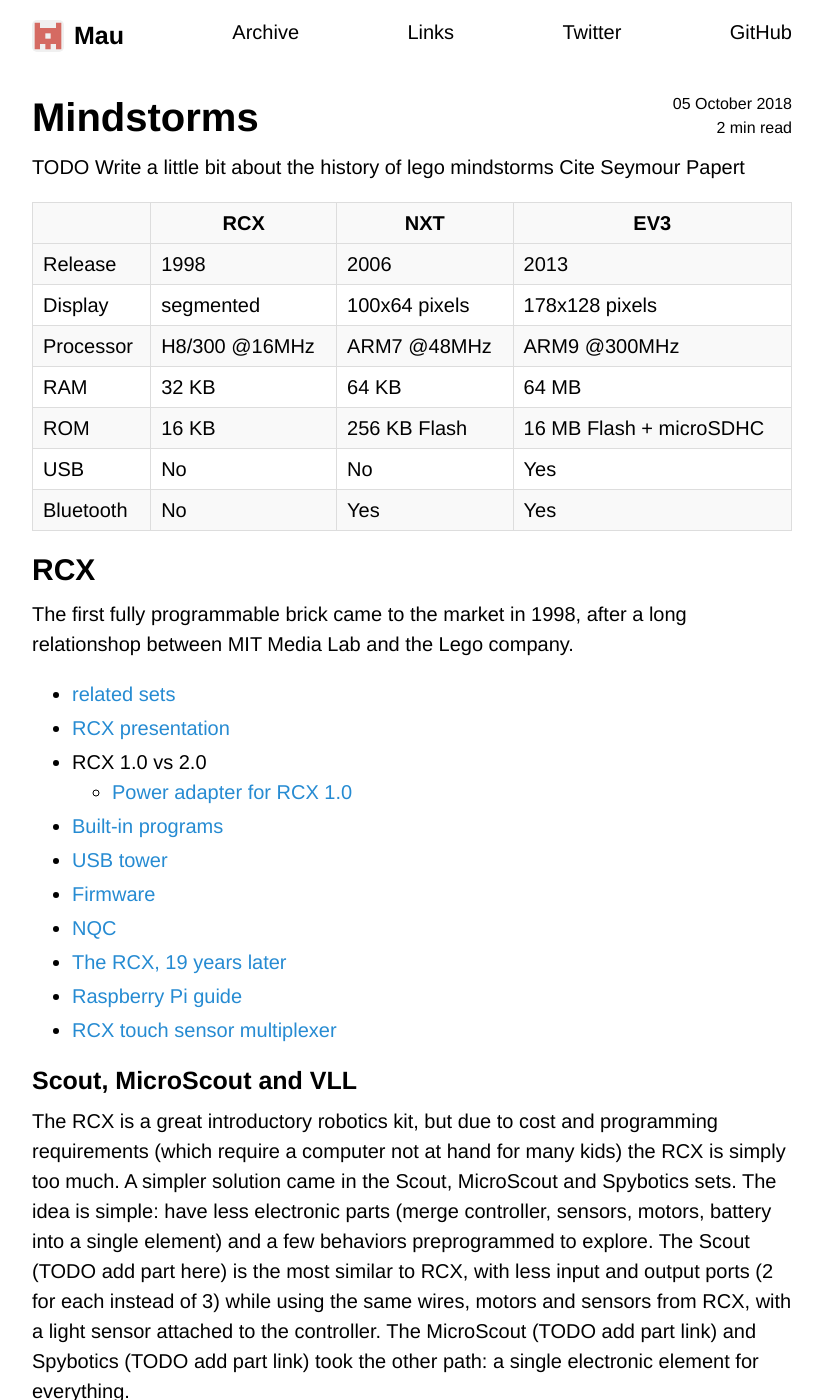
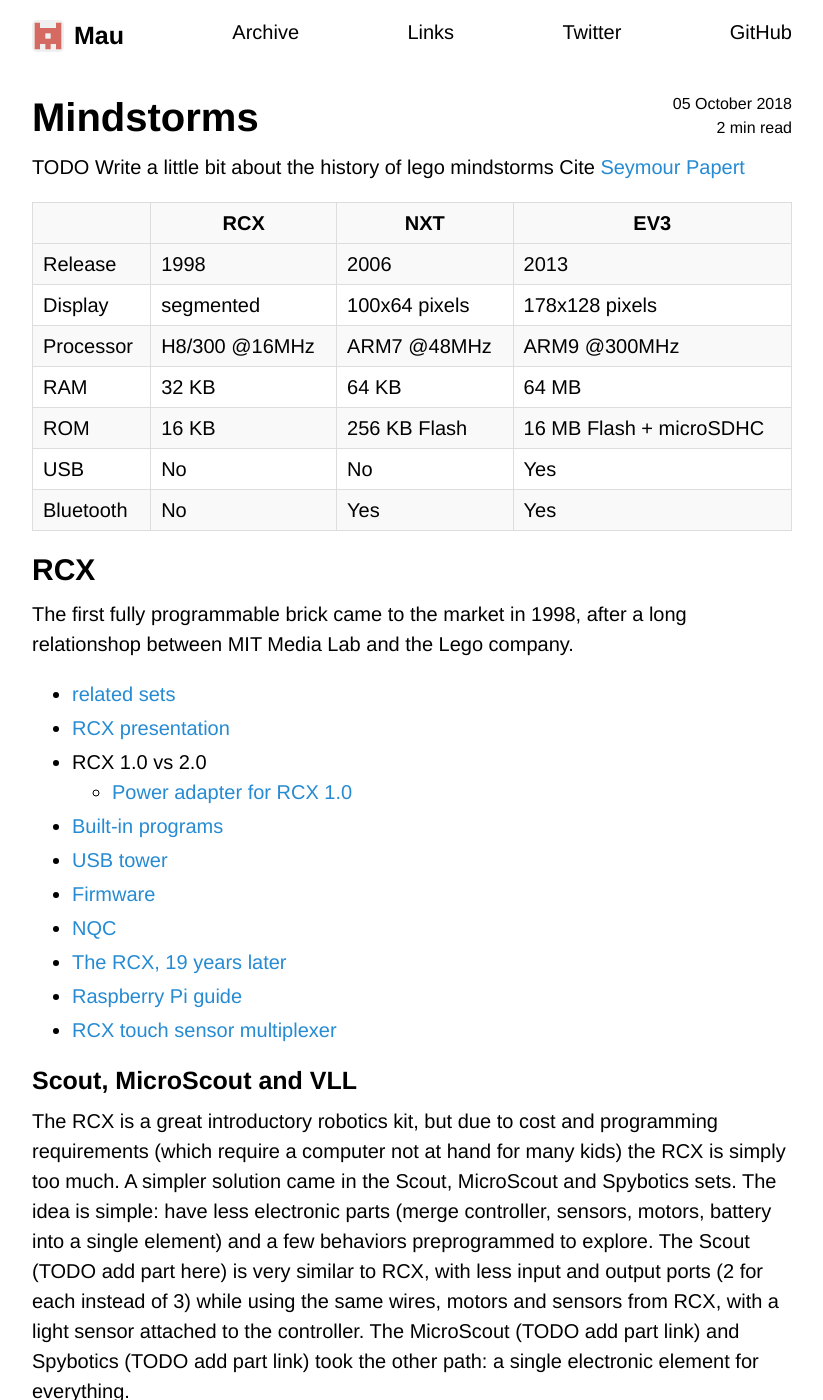
Before and after one commit to Maumagnaguagno/maumagnaguagno.github.io, a Jekyll site: the page built from mindstorms.md, in a window 1280 px wide and 1400 px high. Shown: the whole window, without its empty margins (228-1051 px from the left). Built offline with Jekyll 4.4.1, drawn with Linux system fonts in a browser that asks for light colours; our own code applies the rules of GitHub Pages for plain Markdown files.

Commit message:
Add Seymor Papert link in Mindstorms

```diff
--- a/mindstorms.md
+++ b/mindstorms.md
@@ -8,7 +8,7 @@ hidden: true
 
 # Mindstorms
 TODO Write a little bit about the history of lego mindstorms
-Cite Seymour Papert
+Cite [Seymour Papert](https://en.wikipedia.org/wiki/Seymour_Papert)
 
 || RCX | NXT | EV3
 --- | --- | --- | ---
@@ -38,7 +38,7 @@ The first fully programmable brick came to the market in 1998, after a long rela
 The RCX is a great introductory robotics kit, but due to cost and programming requirements (which require a computer not at hand for many kids) the RCX is simply too much.
 A simpler solution came in the Scout, MicroScout and Spybotics sets.
 The idea is simple: have less electronic parts (merge controller, sensors, motors, battery into a single element) and a few behaviors preprogrammed to explore.
-The Scout (TODO add part here) is the most similar to RCX, with less input and output ports (2 for each instead of 3) while using the same wires, motors and sensors from RCX, with a light sensor attached to the controller.
+The Scout (TODO add part here) is very similar to RCX, with less input and output ports (2 for each instead of 3) while using the same wires, motors and sensors from RCX, with a light sensor attached to the controller.
 The MicroScout (TODO add part link) and Spybotics (TODO add part link) took the other path: a single electronic element for everything.
 
 Such sets are easier to setup and play with the multiple behaviors programmed, but the Lego group noticed that some users would like go beyond after some time.
```
